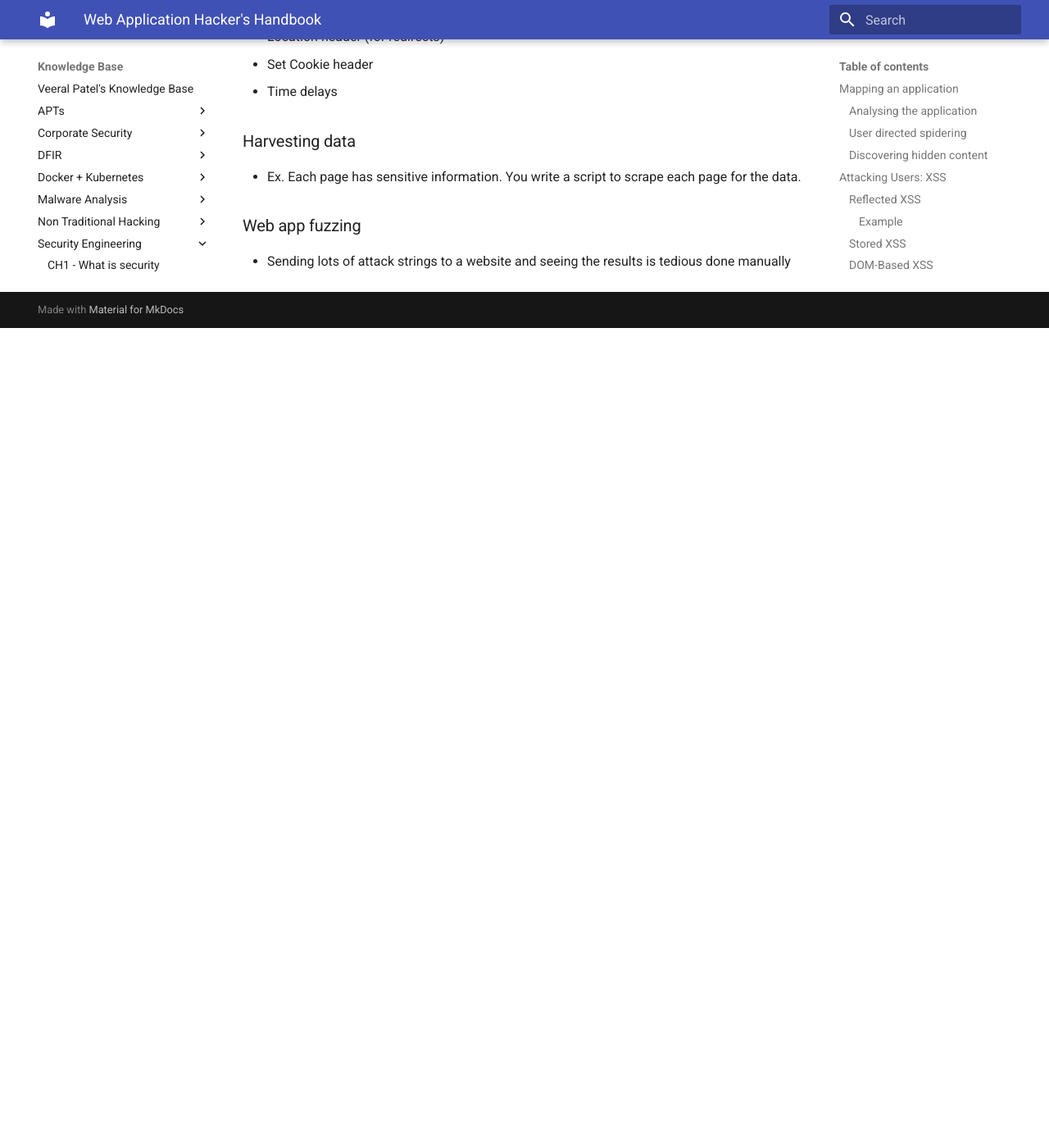
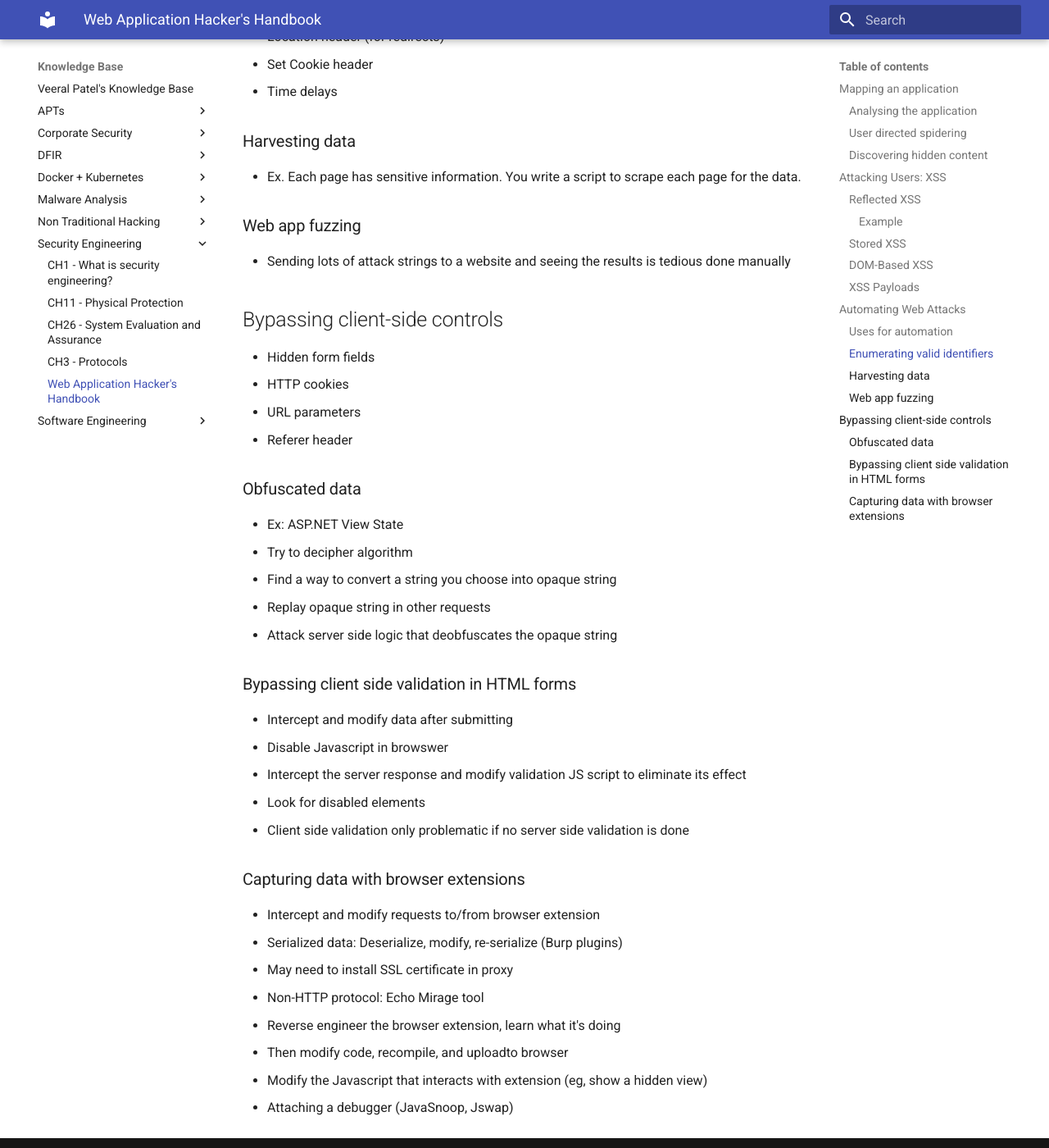
Before and after one commit to veeral-patel/knowledge-base, an MkDocs documentation site: the page built from docs/Security Engineering/web-app-hackers-handbook.md, in a window 1280 px wide and 1400 px high, scrolled down 3196 px. Shown: the whole window at 82% size. Built offline with MkDocs 1.6.1 and Material for MkDocs 9.7.7, drawn with Linux system fonts in a browser that asks for light colours; before the commit the page ends 3596 px from its top, so only the background shows below that.

Commit message:
add bypassing client side controls section

```diff
--- a/docs/Security Engineering/web-app-hackers-handbook.md
+++ b/docs/Security Engineering/web-app-hackers-handbook.md
@@ -123,3 +123,38 @@ and opens a alert on the page.
 
 - Sending lots of attack strings to a website and seeing the results is
   tedious done manually
+
+## Bypassing client-side controls
+
+- Hidden form fields
+- HTTP cookies
+- URL parameters
+- Referer header
+
+### Obfuscated data
+
+- Ex: ASP.NET View State
+- Try to decipher algorithm
+- Find a way to convert a string you choose into opaque string
+- Replay opaque string in other requests
+- Attack server side logic that deobfuscates the opaque string
+
+### Bypassing client side validation in HTML forms
+
+- Intercept and modify data after submitting
+- Disable Javascript in browswer
+- Intercept the server response and modify validation JS
+  script to eliminate its effect
+- Look for disabled elements
+- Client side validation only problematic if no server side validation is done
+
+### Capturing data with browser extensions
+
+- Intercept and modify requests to/from browser extension
+  - Serialized data: Deserialize, modify, re-serialize (Burp plugins)
+  - May need to install SSL certificate in proxy
+  - Non-HTTP protocol: Echo Mirage tool
+- Reverse engineer the browser extension, learn what it's doing
+  - Then modify code, recompile, and uploadto browser
+- Modify the Javascript that interacts with extension (eg, show a hidden view)
+- Attaching a debugger (JavaSnoop, Jswap)
```
